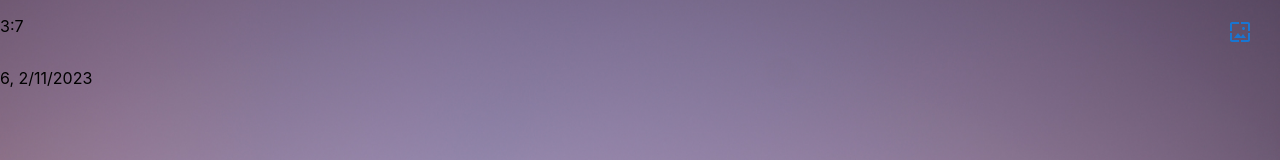
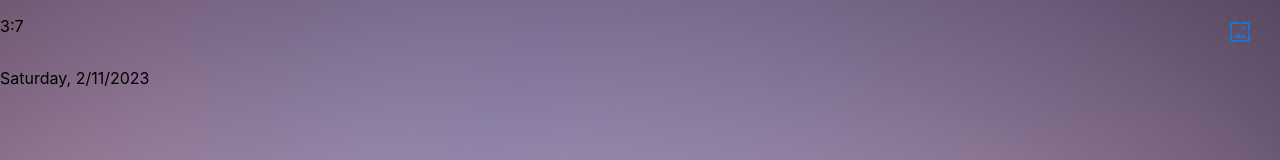
Before and after one commit to ossd-s23/always-on-time, a React (Create React App) app in the folder web-ext/: page / in a window 1280 px wide. Shown: the top 160 px of the page. Built offline with nearby package versions, Linux system fonts and the light colour scheme.

Commit message:
day conversion

```diff
--- a/web-ext/src/App.js
+++ b/web-ext/src/App.js
@@ -23,6 +23,32 @@ export const DateTime = () => {
         console.warn('${backgroundImage}');
     }
 
+    const convertDay = day => {
+        switch (day) {
+            case 0:
+              day= "Sunday"
+              return day
+            case 1:
+              day= "Monday"
+              return day
+            case 2:
+              day= "Tuesday"
+              return day
+            case 3:
+              day= "Wednesday"
+              return day
+            case 4:
+              day= "Thursday"
+              return day
+            case 5:
+              day= "Friday"
+              return day
+            case 6:
+              day= "Saturday"
+              return day
+          }
+    }
+
     return(
         <div className="MainPage" style={{
             backgroundImage: `url(${backgroundImage})`,
@@ -34,7 +60,7 @@ export const DateTime = () => {
           }}>
         <div className="timeBlock">
             <p className="time"> {(date.getHours() % 12  || 12)}:{date.getMinutes()}</p>
-            <p> {date.getDay()}, {date.toLocaleDateString()}</p>
+            <p> {convertDay(date.getDay())}, {date.toLocaleDateString()}</p>
         </div>
         <div className="WallpaperIcon">
         <IconButton size="large" color="primary" aria-label="set background" component="label">
```
Also changed, not shown: web-ext/public/clock.png (deleted).
